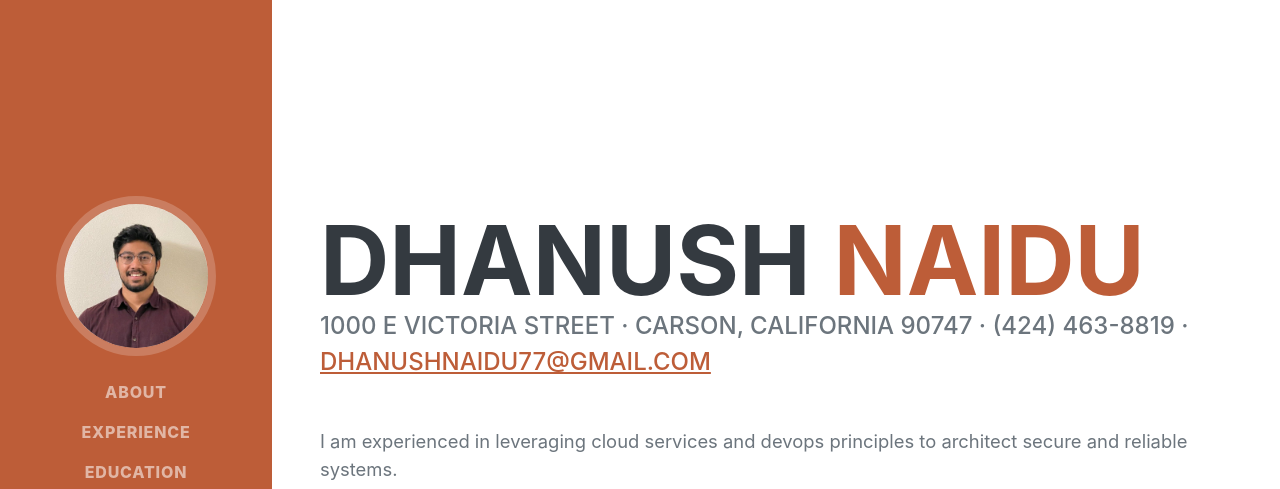
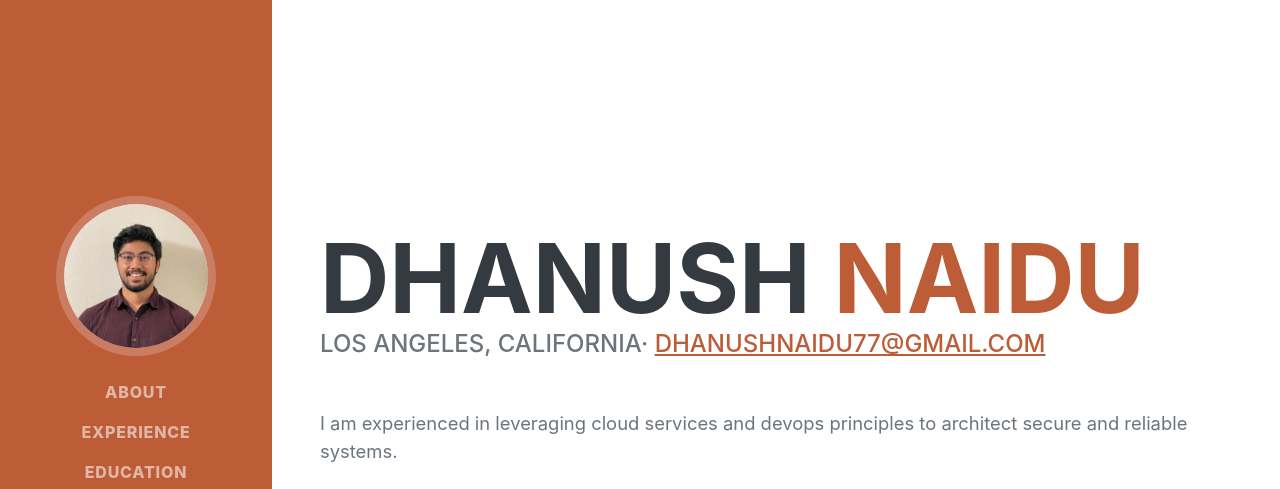
Before and after one commit to dhanushnaidu77/BootstrapCV, a website: page index.html in a window 1280 px wide. Shown: the top 489 px of the page. Drawn offline with nearby package versions, Linux system fonts and the light colour scheme; a web font is replaced by a local one.

Commit message:
Update index.html

```diff
--- a/index.html
+++ b/index.html
@@ -53,7 +53,7 @@
                         <span class="text-primary">Naidu</span>
                     </h1>
                     <div class="subheading mb-5">
-                        1000 E Victoria Street · Carson, California 90747 · (424) 463-8819 ·
+                        Los Angeles, California·
                         <a href="mailto:name@email.com">dhanushnaidu77@gmail.com</a>
                     </div>
                     <p class="lead mb-5">I am experienced in leveraging cloud services and devops principles to architect secure and reliable systems.</p>
```
